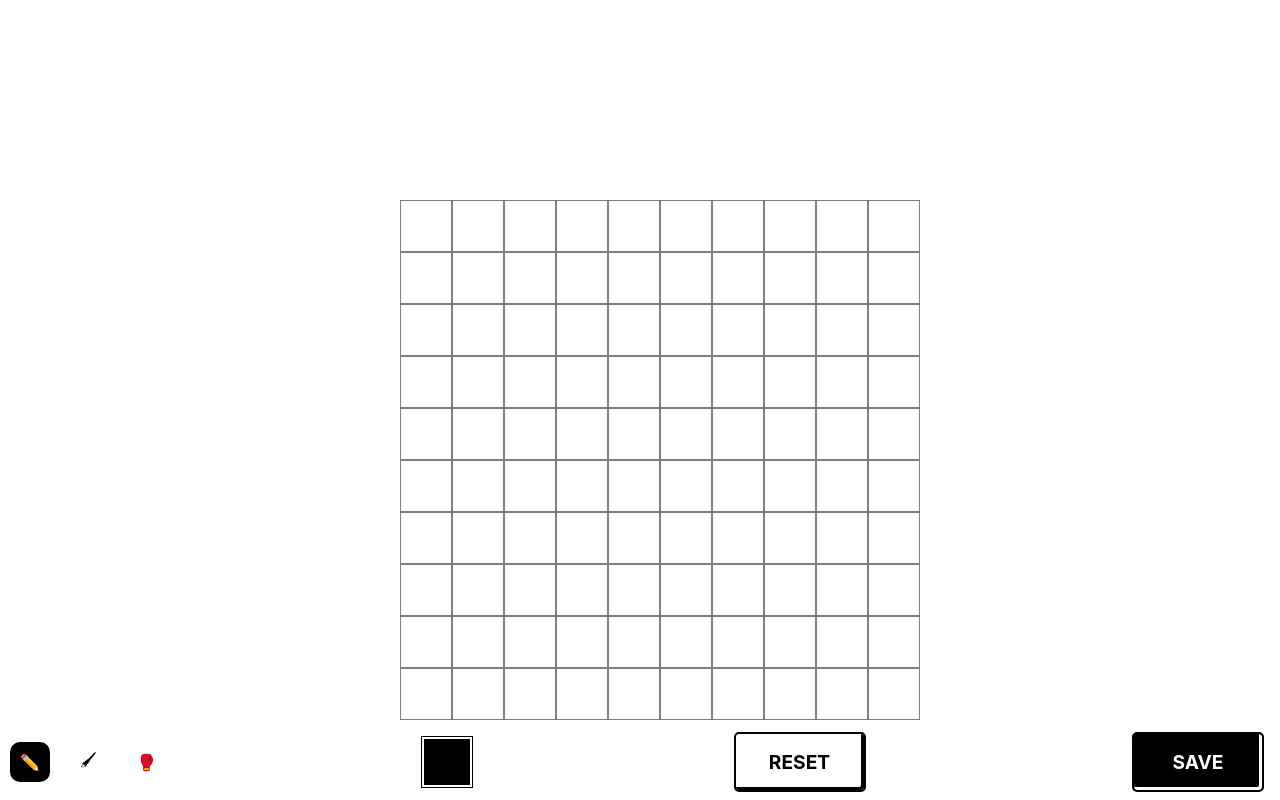
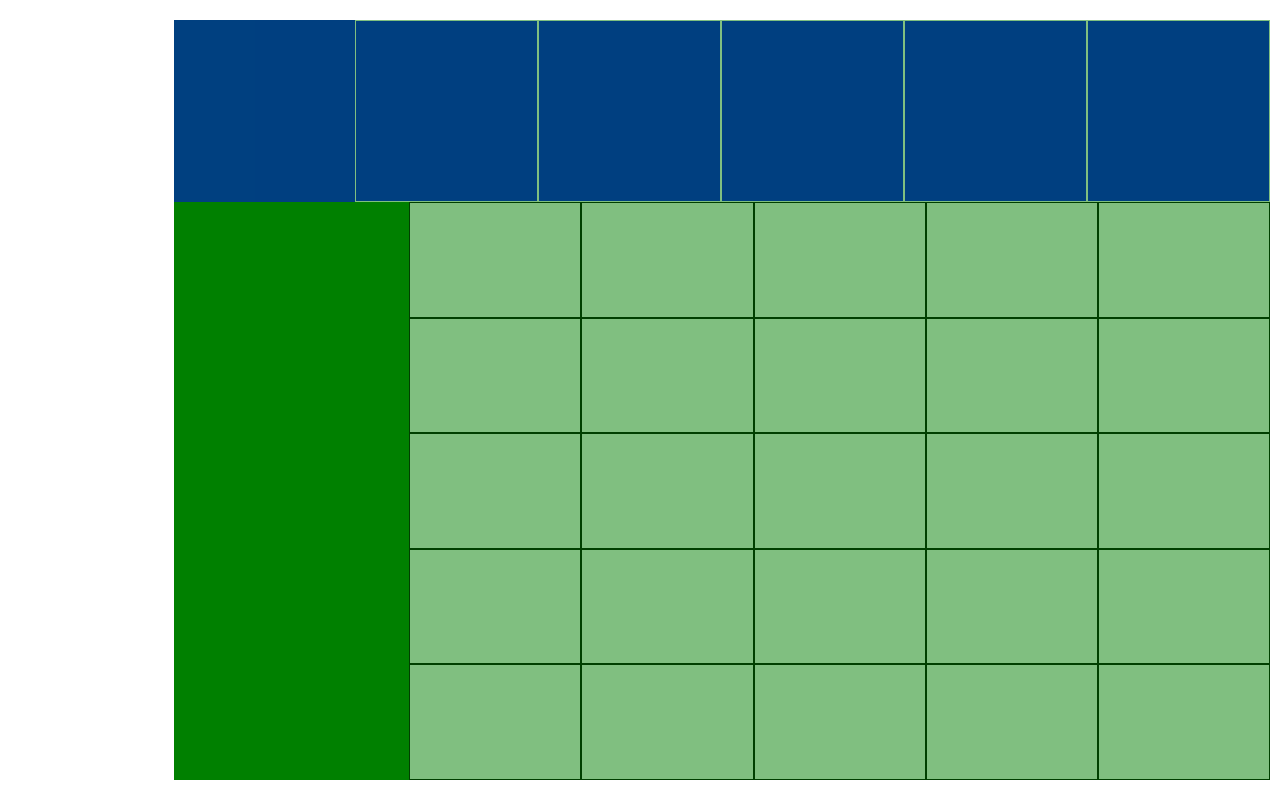
Before and after one commit to bonkrat/picross-builder, a React (Create React App) app: page / in a window 1280 px wide. Built offline with nearby package versions, Linux system fonts and the light colour scheme.

Commit message:
saving some random work

```diff
--- a/src/App.css
+++ b/src/App.css
@@ -1,44 +1,9 @@
 .App {
-  text-align: center;
-  width: 100%;
+  width: 100vw;
   height: 100vh;
   display: flex;
-  justify-content: center;
-  padding: 0 10px;
   box-sizing: border-box;
+  justify-content: flex-end;
+  align-items: flex-end;
+  padding: 20px 10px;
 }
-
-.App-logo {
-  height: 40vmin;
-  pointer-events: none;
-}
-
-@media (prefers-reduced-motion: no-preference) {
-  .App-logo {
-    animation: App-logo-spin infinite 20s linear;
-  }
-}
-
-.App-header {
-  background-color: #282c34;
-  min-height: 100vh;
-  display: flex;
-  flex-direction: column;
-  align-items: center;
-  justify-content: center;
-  font-size: calc(10px + 2vmin);
-  color: white;
-}
-
-.App-link {
-  color: #61dafb;
-}
-
-@keyframes App-logo-spin {
-  from {
-    transform: rotate(0deg);
-  }
-  to {
-    transform: rotate(360deg);
-  }
-}
--- a/src/App.js
+++ b/src/App.js
@@ -5,11 +5,13 @@ import Grid from "./components/Grid";
 import { StateProvider } from "./store.js";
 
 function App() {
+  console.log("asdfadsf");
+
   return (
     <StateProvider>
       <div className="App">
         <Grid />
-        <Controls />
+        {/* <Controls /> */}
       </div>
     </StateProvider>
   );
--- a/src/components/Cell.js
+++ b/src/components/Cell.js
@@ -6,12 +6,13 @@ const Cell = ({ className, onClick }) => (
 );
 
 const StyledCell = styled(Cell)`
-  width: 50px;
-  height: 50px;
+  width: 100%;
+  height: 100%;
   border: 1px solid black;
   cursor: pointer;
-  background: ${props => (props.color ? props.color : "white")}
-    ${props =>
+  box-sizing: border-box;
+  background: ${(props) => (props.color ? props.color : "white")}
+    ${(props) =>
       props.isSelected
         ? css`
             box-shadow: inset 1px 1px 0px 1px white;
--- a/src/components/ColumnHeader.js
+++ b/src/components/ColumnHeader.js
@@ -5,7 +5,8 @@ import generateClues from "../utils/generateClues";
 
 const ColumnHeader = ({ className, width, selectedCells }) => (
   <div className={className}>
-    {times(width, i => (
+    <Spacer />
+    {times(width, (i) => (
       <CellGroupValues key={i}>
         {selectedCells[i] &&
           generateClues(selectedCells[i]).map((cell, index) => (
@@ -26,16 +27,21 @@ const CellGroupValues = styled.div`
   flex-direction: column;
   justify-content: flex-end;
   align-items: center;
-  width: 50px;
-  height: 100%;
   border: 1px solid white;
+  flex: 1;
+`;
+
+const Spacer = styled.div`
+  flex: 1;
 `;
 
 const StyledColumnHeader = styled(ColumnHeader)`
-  height: 200px;
+opacity: 0.5;
+background-color: blue;
   width: 100%;
   display: flex;
   justify-content: flex-end;
+  height: 30vh;
 `;
 
 export default StyledColumnHeader;
--- a/src/components/Grid.js
+++ b/src/components/Grid.js
@@ -6,7 +6,7 @@ import styled from "styled-components";
 import ColumnHeader from "./ColumnHeader";
 import { store } from "../store";
 
-export const getRowData = cells =>
+export const getRowData = (cells) =>
   cells.reduce((acc, curr) => {
     if (curr.selected) {
       acc[curr.x] = acc[curr.x] ? [...acc[curr.x], curr.y] : [curr.y];
@@ -14,7 +14,7 @@ export const getRowData = cells =>
     return acc;
   }, {});
 
-export const getColumnData = cells =>
+export const getColumnData = (cells) =>
   cells.reduce((acc, curr) => {
     if (curr.selected) {
       acc[curr.y] = acc[curr.y] ? [...acc[curr.y], curr.x] : [curr.x];
@@ -23,12 +23,10 @@ export const getColumnData = cells =>
   }, {});
 
 const findCell = (cells, cell) =>
-  cells.find(coords => coords.x === cell.x && coords.y === cell.y);
+  cells.find((coords) => coords.x === cell.x && coords.y === cell.y);
 
 /**
  * A nonogram grid.
- *
- * @param {*} param0
  */
 const Grid = ({ className, width, height }) => {
   const { state, dispatch } = useContext(store);
@@ -39,8 +37,8 @@ const Grid = ({ className, width, height }) => {
       type: "PAINT_CELL",
       payload: {
         x,
-        y
-      }
+        y,
+      },
     });
   };
 
@@ -49,8 +47,8 @@ const Grid = ({ className, width, height }) => {
       type: "TOGGLE_CELL",
       payload: {
         x,
-        y
-      }
+        y,
+      },
     });
 
   const clearCell = ({ x, y }) =>
@@ -58,8 +56,8 @@ const Grid = ({ className, width, height }) => {
       type: "CLEAR_CELL",
       payload: {
         x,
-        y
-      }
+        y,
+      },
     });
 
   const handleCellClick = ({ x, y }) => {
@@ -81,9 +79,9 @@ const Grid = ({ className, width, height }) => {
   return (
     <div className={className}>
       <ColumnHeader width={width} selectedCells={columnGroups} />
-      {times(height, i => (
-        <Row key={i} width={width} selectedCells={rowGroups[i]}>
-          {times(width, j => {
+      {times(height, (i) => (
+        <Row key={i} width={width} height={height} selectedCells={rowGroups[i]}>
+          {times(width, (j) => {
             const cell = getCell({ x: i, y: j });
             return (
               <Cell
@@ -100,13 +98,21 @@ const Grid = ({ className, width, height }) => {
   );
 };
 
+const size = 100;
+
 const StyledGrid = styled(Grid)`
-  margin-right: 200px;
+  max-height: ${size}vw;
+  height: 100%;
+  width: 100%;
+  max-width: 1096px;
+  display: flex;
+  flex-direction: column;
+  background-color: green;
 `;
 
 StyledGrid.defaultProps = {
-  width: 10,
-  height: 10
+  width: 5,
+  height: 5,
 };
 
 export default StyledGrid;
--- a/src/components/Row.js
+++ b/src/components/Row.js
@@ -14,30 +14,37 @@ export const Row = ({ className, width, selectedCells, children }) => (
 );
 
 const CellGroupValue = styled.div`
-  padding: 0 10px;
+  padding: 0 5px;
   font-weight: bold;
 `;
 
 const CellGroupValues = styled.div`
-  width: 200px;
   display: flex;
+  flex: 1;
   justify-content: flex-end;
   align-items: center;
-  padding: 0 20px;
+  box-sizing: border-box;
+  font-size: 12px;
 `;
 
 const Cells = styled.div`
+  height: 100%;
   display: flex;
-  justify-content: center;
+  justify-content: flex-end;
+  flex: 4;
+  flex-shrink: 0;
+  margin-left: 20px;
 `;
 
 const StyledRow = styled(Row)`
+  width: 100%;
+  height: ${(props) => 100 / props.height}%;
   display: flex;
   justify-content: flex-end;
 `;
 
 StyledRow.defaultProps = {
-  selectedCells: []
+  selectedCells: [],
 };
 
 export default StyledRow;
```
Also changed, not shown: 1 other file (tests, documents, lock files or other folders).
